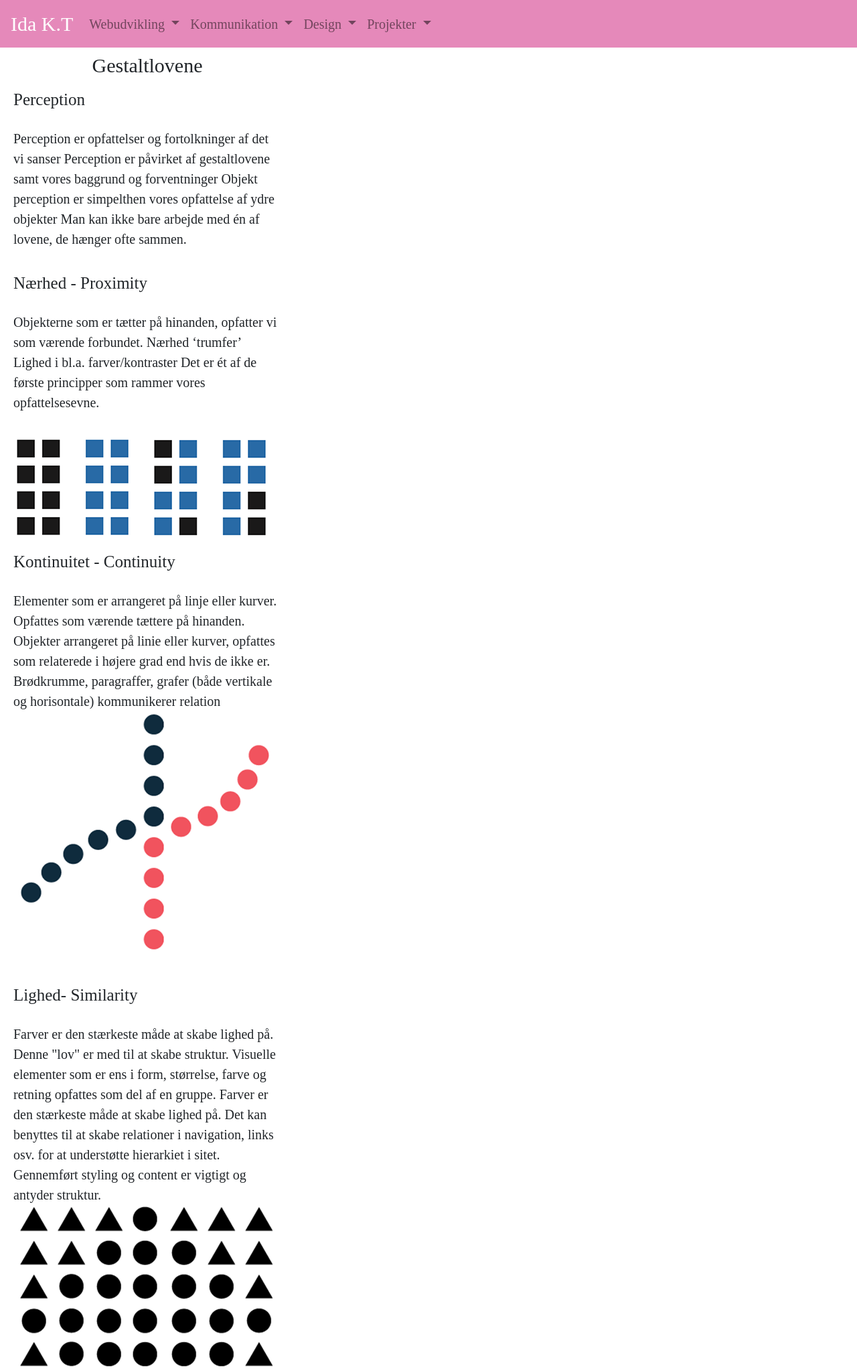
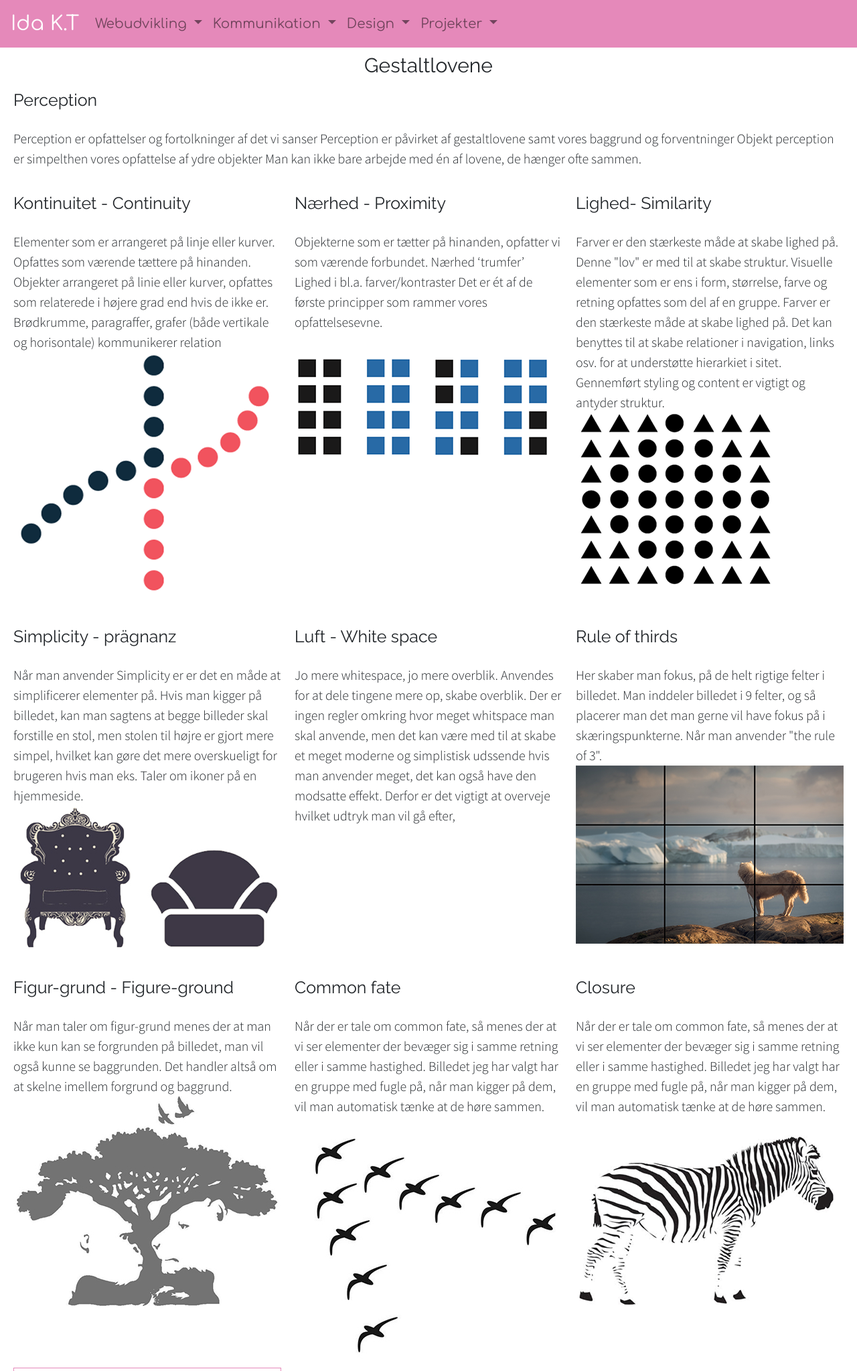
Before and after one commit to IdaKThomsen/Eksamen, a PHP site: page /gestaltlovene.php in a window 1280 px wide. Shown: the top 2047 px of the page at 67% size. Run offline with PHP 8.4, Linux system fonts and the light colour scheme.

Commit message:
gestalt + skrift okay

```diff
--- a/css/master.css
+++ b/css/master.css
@@ -3,26 +3,26 @@ body{
 }
 
 h1{
-    font-family: "raleway";
+    font-family: 'Raleway', sans-serif;
     font-size: 25px;
     text-align: center;
 }
 
 h2{
-    font-family: "raleway";
+    font-family: 'Raleway', sans-serif;
     font-size: 20px;
     text-align: left;
     padding: 10px;
 }
 
 h4{
-    font-family: "raleway";
+    font-family: 'Raleway', sans-serif;
     font-size: 10px;
     padding: 10px;
 }
 
 p{
-   font-family: "Source Sans Pro";
+   font-family: 'Source Sans Pro', sans-serif;
    font-size: 15px;
    text-align: left;
    padding: 10px;
@@ -31,7 +31,7 @@ p{
 footer{
     text-align: center;
     font-size: 10px;
-    font-family: "comfortaa";
+    font-family: 'Comfortaa', cursive;
     color: #fff;
     background-color: #e589ba;
 
@@ -39,7 +39,7 @@ footer{
     }
 
 dl{
-   font-family: "Source Sans Pro";
+   font-family: 'Source Sans Pro', sans-serif;
    font-size: 15px;
    padding: 10px;
 
@@ -56,7 +56,7 @@ dd{
 }
 
 a{
-   font-family: "Source Sans Pro";
+   font-family: 'Source Sans Pro', sans-serif;
    font-size: 15px;
    text-align: left;
    color: black;
@@ -99,7 +99,7 @@ dd{
     }
 
  a{
-   font-family: "Source Sans Pro";
+   font-family: 'Source Sans Pro', sans-serif;
    font-size: 20px;
    text-align: left;
    color: black;
@@ -148,7 +148,7 @@ dd{
 
 
 a{
-   font-family: "Source Sans Pro";
+   font-family: 'Source Sans Pro', sans-serif;
    font-size: 20px;
    text-align: left;
    color: black;
--- a/css/menustyling.css
+++ b/css/menustyling.css
@@ -3,18 +3,18 @@
 }
 
 #brand{
-    font-family: "comfortaa";
+    font-family: 'Comfortaa', cursive;
     color: #fff;
     font-size: 30px;
 }
 
 #web, #kom, #design, #pro{
-    font-family: "comfortaa";
+    font-family: 'Comfortaa', cursive;
 
 }
 
 #webtext, #ktekst, #dtekst, #ptekst{
-    font-family: "Source Sans Pro";
+    font-family: 'Source Sans Pro', sans-serif;
     color: #fff;
     background-color:#e589ba;
 }
--- a/gestaltlovene.php
+++ b/gestaltlovene.php
@@ -13,7 +13,11 @@
             "simp"
             "whitesp"
             "ruleof3"
-            "figure";
+            "figure"
+            "common"
+            "closure"
+            "kilde"
+            "tiltop";
 
     }
 
@@ -54,10 +58,13 @@
         grid-area: figure;
     }
 
-    #{
-        grid-area: ;
+    #common{
+        grid-area: common;
     }
 
+    #closure{
+        grid-area: closure;
+    }
 
     #tiltop{
             grid-area: tiltop;
@@ -73,10 +80,43 @@
         }
 
 @media screen and (min-width:500px){
+    #pagewrap{
+        display: grid;
+        grid-gap: 0px;
+        grid-auto-columns: 1fr;
+        grid-template-areas:
+            "gestalt gestalt"
+            "perception perception"
+            "narhed konten"
+            "lighed simp"
+            "whitesp ruleof3"
+            "figure common"
+            "closure closure"
+            "kilde tiltop";
+
+    }
+
+
+
+}
 
 @media screen and (min-width:900px){
+    #pagewrap{
+        display: grid;
+        grid-gap: 0px;
+        grid-auto-columns: 1fr;
+        grid-template-areas:
+            "gestalt gestalt gestalt"
+            "perception perception perception"
+            "konten narhed lighed"
+            "simp whitesp ruleof3"
+            "figure common closure"
+            "kilde tiltop tiltop";
+
+    }
 
 
+}
 
 
 </style>
@@ -172,15 +212,21 @@
             </p>
             </div>
 
+            <div id="common">
+            <h2> Common fate </h2>
+            <p>
+               Når der er tale om common fate, så menes der at vi ser elementer der bevæger sig i samme retning eller i samme hastighed. Billedet jeg har valgt har en gruppe med fugle på, når man kigger på dem, vil man automatisk tænke at de høre sammen.
+            </p>
+            <img src="billeder/commonfate.jpg">
+            </div>
 
-
-
-
-
-
-
-
-
+            <div id="closure">
+            <h2> Closure  </h2>
+            <p>
+               Når der er tale om common fate, så menes der at vi ser elementer der bevæger sig i samme retning eller i samme hastighed. Billedet jeg har valgt har en gruppe med fugle på, når man kigger på dem, vil man automatisk tænke at de høre sammen.
+            </p>
+            <img src="billeder/closure.png">
+            </div>
 
 
         <div id="kilde">
--- a/head.inc
+++ b/head.inc
@@ -9,3 +9,4 @@
     <link rel="stylesheet" href="https://stackpath.bootstrapcdn.com/bootstrap/4.1.3/css/bootstrap.min.css" integrity="sha384-MCw98/SFnGE8fJT3GXwEOngsV7Zt27NXFoaoApmYm81iuXoPkFOJwJ8ERdknLPMO" crossorigin="anonymous">
     <link rel="stylesheet" href="css/menustyling.css">
     <link rel="stylesheet" href="css/master.css">
+    <link href="https://fonts.googleapis.com/css?family=Comfortaa|Raleway|Source+Sans+Pro:300" rel="stylesheet">
```
Also changed, not shown: billeder/commonfate.jpg, billeder/simlaraty.png.
